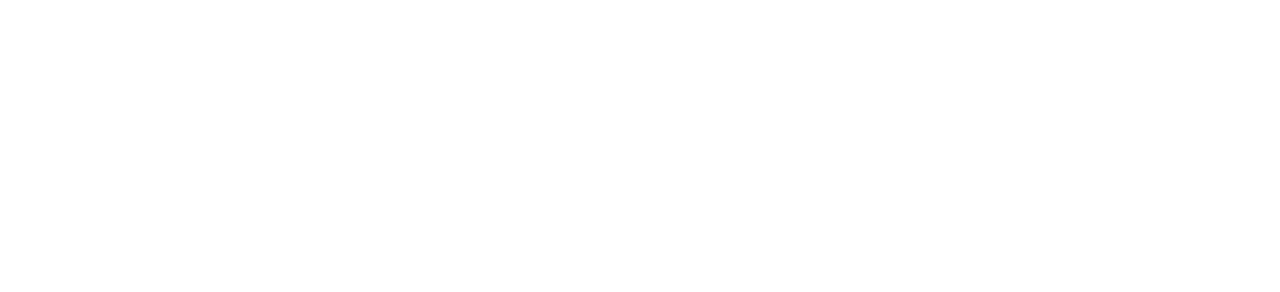
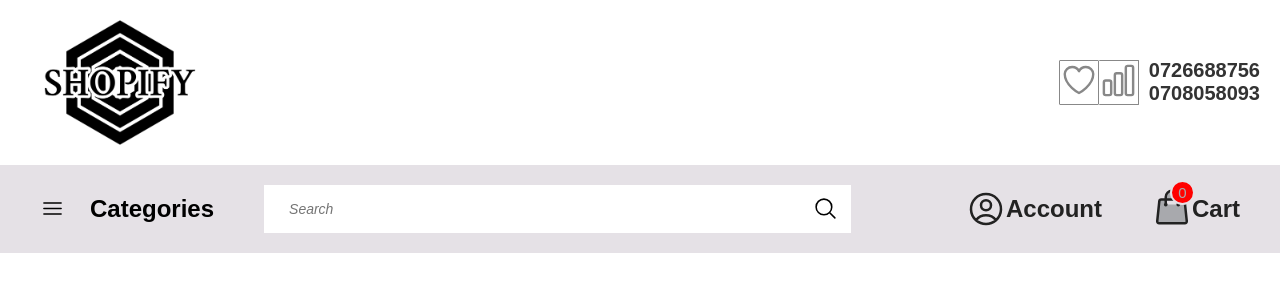
Before and after one commit to Heshbon96/Shopify, a plain HTML site: page index.html in a window 1280 px wide. Drawn offline with Linux system fonts and the light colour scheme.

Commit message:
Added a section

```diff
--- a/index.html
+++ b/index.html
@@ -1,13 +1,150 @@
 <!DOCTYPE html>
 <html lang="en">
-<head>
-    <meta charset="UTF-8">
-    <meta name="viewport" content="width=device-width, initial-scale=1.0">
+  <head>
+    <meta charset="UTF-8" />
+    <meta name="viewport" content="width=device-width, initial-scale=1.0" />
     <title>Document</title>
-    <link rel="stylesheet" href="style.css">
+    <link rel="stylesheet" href="style.css" />
     <script src="script.js" defer></script>
-</head>
-<body>
+  </head>
+  <body>
+    <section class="hero-section">
+      <nav>
+        <div class="nav-logo">
+          <img
+            class="shopify-logo"
+            src="logo.png"
+            alt="logo image for Shopify"
+          />
+          <div class="contacts">
+            <div class="like-buttons">
+              <a href="#">
+                <svg
+                  xmlns="http://www.w3.org/2000/svg"
+                  fill="none"
+                  viewBox="0 0 24 24"
+                  stroke-width="1.5"
+                  stroke="currentColor"
+                  class="w-6 h-6"
+                >
+                  <path
+                    stroke-linecap="round"
+                    stroke-linejoin="round"
+                    d="M21 8.25c0-2.485-2.099-4.5-4.688-4.5-1.935 0-3.597 1.126-4.312 2.733-.715-1.607-2.377-2.733-4.313-2.733C5.1 3.75 3 5.765 3 8.25c0 7.22 9 12 9 12s9-4.78 9-12z"
+                  />
+                </svg>
+              </a>
+              <a href="#"
+                ><svg
+                  xmlns="http://www.w3.org/2000/svg"
+                  fill="none"
+                  viewBox="0 0 24 24"
+                  stroke-width="1.5"
+                  stroke="currentColor"
+                  class="w-6 h-6"
+                >
+                  <path
+                    stroke-linecap="round"
+                    stroke-linejoin="round"
+                    d="M3 13.125C3 12.504 3.504 12 4.125 12h2.25c.621 0 1.125.504 1.125 1.125v6.75C7.5 20.496 6.996 21 6.375 21h-2.25A1.125 1.125 0 013 19.875v-6.75zM9.75 8.625c0-.621.504-1.125 1.125-1.125h2.25c.621 0 1.125.504 1.125 1.125v11.25c0 .621-.504 1.125-1.125 1.125h-2.25a1.125 1.125 0 01-1.125-1.125V8.625zM16.5 4.125c0-.621.504-1.125 1.125-1.125h2.25C20.496 3 21 3.504 21 4.125v15.75c0 .621-.504 1.125-1.125 1.125h-2.25a1.125 1.125 0 01-1.125-1.125V4.125z"
+                  />
+                </svg>
+              </a>
+            </div>
+            <div class="contact-numbers">
+               <a class="navigation-number"href="tel:+25426688756">
+                    <p>0726688756</p
+              </a>
 
-</body>
+                <a class="navigation-number" href="tel: +254708058093">
+                    <p>0708058093</p>
+
+                </a>
+            </div>
+            </div>
+          </div>
+        </div>
+        <div class="search-container">
+          <div class="categories">
+            <svg
+              xmlns="http://www.w3.org/2000/svg"
+              fill="none"
+              viewBox="0 0 24 24"
+              stroke-width="1.5"
+              stroke="currentColor"
+              class="w-6 h-6"
+            >
+              <path
+                stroke-linecap="round"
+                stroke-linejoin="round"
+                d="M3.75 6.75h16.5M3.75 12h16.5m-16.5 5.25h16.5"
+              />
+            </svg>
+            <h2>Categories</h2>
+          </div>
+          <div class="search-bar">
+            <input type="search" placeholder="Search" />
+            <svg
+              class="search-icon"
+              xmlns="http://www.w3.org/2000/svg"
+              fill="none"
+              viewBox="0 0 24 24"
+              stroke-width="1.5"
+              stroke="currentColor"
+              class="w-6 h-6"
+            >
+              <path
+                stroke-linecap="round"
+                stroke-linejoin="round"
+                d="M21 21l-5.197-5.197m0 0A7.5 7.5 0 105.196 5.196a7.5 7.5 0 0010.607 10.607z"
+              />
+            </svg>
+          </div>
+          <div class="nav-icons">
+            <a href="#" class="nav-icon">
+              <svg
+                xmlns="http://www.w3.org/2000/svg"
+                fill="none"
+                viewBox="0 0 24 24"
+                stroke-width="1.5"
+                stroke="currentColor"
+                class="w-6 h-6"
+              >
+                <path
+                  stroke-linecap="round"
+                  stroke-linejoin="round"
+                  d="M17.982 18.725A7.488 7.488 0 0012 15.75a7.488 7.488 0 00-5.982 2.975m11.963 0a9 9 0 10-11.963 0m11.963 0A8.966 8.966 0 0112 21a8.966 8.966 0 01-5.982-2.275M15 9.75a3 3 0 11-6 0 3 3 0 016 0z"
+                />
+              </svg>
+              <h2>Account</h2>
+            </a>
+            <a href="#" class="nav-icon">
+              <div class="cart">
+                <svg
+                  xmlns="http://www.w3.org/2000/svg"
+                  fill="none"
+                  viewBox="0 0 24 24"
+                  stroke-width="1.5"
+                  stroke="currentColor"
+                  class="w-6 h-6"
+                >
+                  <path
+                    stroke-linecap="round"
+                    stroke-linejoin="round"
+                    d="M15.75 10.5V6a3.75 3.75 0 10-7.5 0v4.5m11.356-1.993l1.263 12c.07.665-.45 1.243-1.119 1.243H4.25a1.125 1.125 0 01-1.12-1.243l1.264-12A1.125 1.125 0 015.513 7.5h12.974c.576 0 1.059.435 1.119 1.007zM8.625 10.5a.375.375 0 11-.75 0 .375.375 0 01.75 0zm7.5 0a.375.375 0 11-.75 0 .375.375 0 01.75 0z"
+                  />
+                </svg>
+                <p>0</p>
+              </div>
+
+              <h2>Cart</h2>
+            </a>
+          </div>
+        </div>
+      </nav>
+      <div class="slideshow-section">
+
+      </div>
+    </section>
+  </body>
 </html>
--- a/style.css
+++ b/style.css
@@ -0,0 +1,122 @@
+* {
+  padding: 0;
+  margin: 0;
+  box-sizing: border-box;
+}
+html {
+  font-family: sans-serif;
+}
+.shopify-logo {
+  width: 200px;
+}
+.like-buttons {
+  display: flex;
+}
+.like-buttons a {
+  width: 40px;
+  color: #888;
+  border: 1px solid #888;
+  border-radius: 1px;
+}
+.like-buttons a:last-child {
+  border-left: none;
+}
+.contacts {
+  display: flex;
+  gap: 10px;
+  align-items: center;
+}
+.nav-logo {
+  display: flex;
+  justify-content: space-between;
+  padding: 20px 20px;
+}
+.contact-numbers p {
+  font-weight: bold;
+  font-size: 20px;
+}
+.like-buttons a:hover {
+  color: #d9480f;
+  transition: box-shadow 0.3s;
+  box-shadow: 2px 2px 4px #bbb;
+}
+
+.categories {
+  display: flex;
+  align-items: center;
+  gap: 10px;
+}
+.categories svg {
+  width: 40px;
+  padding-right: 15px;
+}
+.search-container {
+  background-color: #e5e1e6;
+  /* height: 70px; */
+  padding: 20px 40px;
+  display: flex;
+  gap: 50px;
+}
+input[type="search"] {
+  border: none;
+  outline: none;
+  width: 40%;
+  padding: 15px 25px;
+  font-size: 16px;
+  width: 90%;
+}
+input[type="search"]::placeholder {
+  font-style: Italic;
+  font-size: 14px;
+}
+.search-icon {
+  width: 25px;
+  position: absolute;
+  right: 12%;
+}
+.search-bar {
+  display: flex;
+  align-items: center;
+  flex: 2;
+  position: relative;
+}
+.nav-icons {
+  display: flex;
+  gap: 50px;
+  align-items: center;
+}
+.nav-icon {
+  position: relative;
+  display: flex;
+  align-items: center;
+  text-decoration: none;
+  color: #222;
+}
+.nav-icon svg {
+  width: 40px;
+}
+.cart {
+  position: relative;
+}
+.cart svg {
+  fill: #a8a9ad;
+}
+.cart p {
+  top: -7px;
+  right: -3px;
+
+  position: absolute;
+  display: grid;
+  place-items: center;
+  background-color: red;
+  height: 25px;
+  width: 25px;
+  color: #a8a9ad;
+  border: 2px solid #e5e1e6;
+  border-radius: 50%;
+  font-size: 15px;
+}
+.navigation-number {
+  text-decoration: none;
+  color: #333;
+}
```
